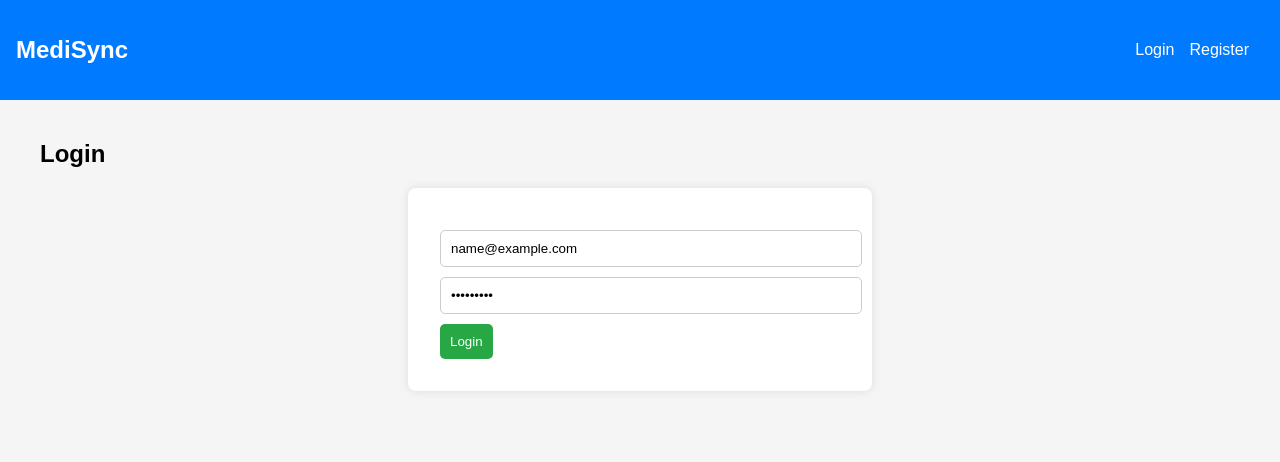
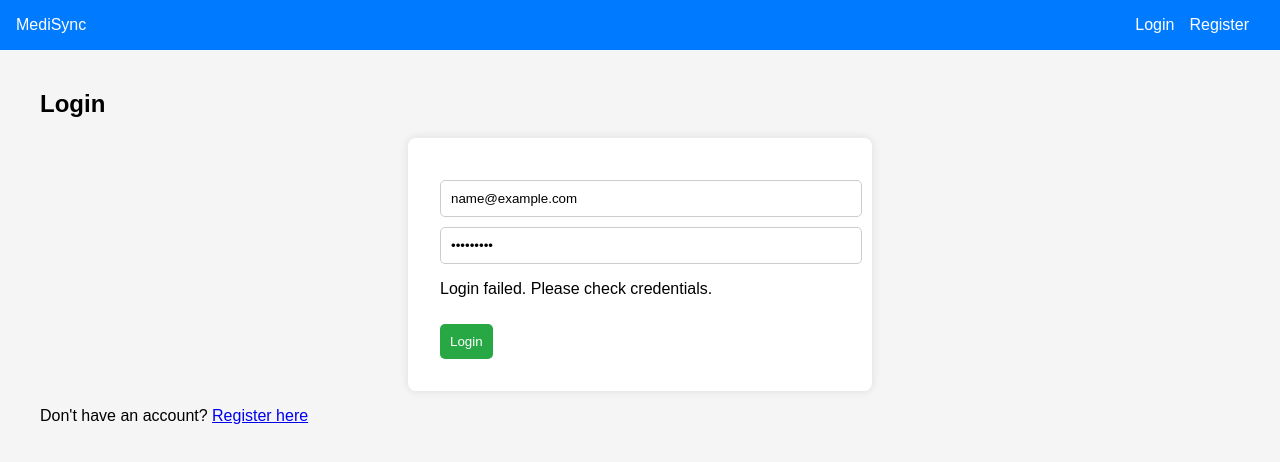
Before and after one commit to shrtn-7/mini-project, a React (Vite) app in the folder frontend/: page /login in a window 1280 px wide. Both pictures are taken after typing "name@example.com", "Sample123" into the empty fields and a click on the button "Login". Shown: the top 462 px of the page. Built offline with nearby package versions, Linux system fonts and the light colour scheme; no server answers.

Commit message:
Fixed Navbar bugs

```diff
--- a/frontend/src/App.jsx
+++ b/frontend/src/App.jsx
@@ -9,14 +9,13 @@ import AppointmentSystem from "./components/AppointmentSystem";
 import MedicalRecords from "./components/MedicalRecords";
 
 function App() {
-  const [user, setUser] = useState(null); // Managing user state
 
   return (
     <>
       <Navbar />
       <div className="container mx-auto p-4">
         <Routes>
-          <Route path="/login" element={<Login setUser={setUser} />} /> {/* Pass setUser */}
+          <Route path="/login" element={<Login/>} />
           <Route path="/register" element={<Register />} />
           <Route path="/patient-dashboard" element={<PatientDashboard />} />
           <Route path="/doctor-dashboard" element={<DoctorDashboard />} />
--- a/frontend/src/components/Login.jsx
+++ b/frontend/src/components/Login.jsx
@@ -1,14 +1,27 @@
-import { useState } from "react";
-import { useNavigate } from "react-router-dom";
+import { useState, useContext } from "react";
+import { Link, useNavigate } from "react-router-dom";
 import axios from "axios";
+import { UserContext } from "../context/UserContext";
 
-function Login({ setUser }) {
+function Login() {
   const [email, setEmail] = useState("");
   const [password, setPassword] = useState("");
+  const [error, setError] = useState("");
   const navigate = useNavigate();
+
+  // --- Get setUser from context ---
+  const { setUser } = useContext(UserContext);
 
   const handleLogin = async (e) => {
     e.preventDefault();
+    setError("");
+
+    // Ensure setUser is available from context provider
+    if (!setUser) {
+      console.error("Login Error: setUser context function is unavailable.");
+      setError("An internal error occurred. Please try again later.");
+      return;
+    }
 
     try {
       const response = await axios.post("http://localhost:5000/auth/login", {
@@ -16,16 +29,19 @@ function Login({ setUser }) {
         password,
       });
 
-      const { user, token } = response.data;
+      const { user: loggedInUser, token } = response.data;
 
-      // Optional: Store token in localStorage for protected routes
-      localStorage.setItem("token", token);
-      setUser(user);
+      localStorage.setItem("token", token); // Store the new token
+
+      setUser(loggedInUser);
 
       // Redirect based on role
-      navigate(user.role === "doctor" ? "/doctor-dashboard" : "/patient-dashboard");
+      navigate(loggedInUser.role === "doctor" ? "/doctor-dashboard" : "/patient-dashboard");
     } catch (err) {
-      alert(err.response?.data?.error || "Login failed");
+      console.error("Login API failed:", err);
+      const errorMessage = err.response?.data?.error || // Check for backend error first
+        (err instanceof ReferenceError ? "An internal login error occurred." : "Login failed. Please check credentials."); // Show generic if it was the ReferenceError
+      setError(errorMessage);
     }
   };
 
@@ -38,6 +54,7 @@ function Login({ setUser }) {
           placeholder="Email"
           value={email}
           onChange={(e) => setEmail(e.target.value)}
+          required
           className="border p-2 rounded"
         />
         <input
@@ -45,10 +62,16 @@ function Login({ setUser }) {
           placeholder="Password"
           value={password}
           onChange={(e) => setPassword(e.target.value)}
+          required
           className="border p-2 rounded"
         />
+        {error && <p className="text-red-500">{error}</p>}
+
         <button type="submit" className="bg-blue-600 text-white px-4 py-2 rounded">Login</button>
       </form>
+      <p className="text-center text-sm mt-4 text-gray-600">
+        Don't have an account? <Link to="/register" className="text-blue-600 hover:underline">Register here</Link>
+      </p>
     </div>
   );
 }
--- a/frontend/src/components/NavBar.jsx
+++ b/frontend/src/components/NavBar.jsx
@@ -1,24 +1,59 @@
-import { Link } from "react-router-dom";
+import React, { useContext } from 'react'; // Import useContext
+import { Link, useNavigate } from 'react-router-dom'; // Import useNavigate for redirection
+import { UserContext } from '../context/UserContext'; // Import the UserContext
 
-function Navbar({ user, setUser }) {
+function Navbar() {
+
+  // Get user state and setter function from the UserContext
+  const { user, setUser } = useContext(UserContext) || {}; // Use || {} for safety if context is momentarily undefined
+  const navigate = useNavigate(); // Initialize navigate hook
+
   const handleLogout = () => {
-    setUser(null);
+    // 1. Clear the user state in the context
+    if (setUser) { // Check if setUser exists before calling
+      setUser(null);
+    }
+
+    // 2. Remove the token from local storage (VERY IMPORTANT)
+    localStorage.removeItem('token');
+
+    // 3. Redirect the user to the login page
+    navigate('/login');
   };
+  // Determine the home link based on login status and role
+  const homeLink = !user ? '/login' : (user.role === 'doctor' ? '/doctor-dashboard' : '/patient-dashboard');
 
   return (
-    <nav className="bg-blue-600 text-white p-4 flex justify-between">
-      <h1 className="text-xl font-bold">MediSync</h1>
+    <nav className="bg-blue-600 text-white p-4 flex justify-between items-center shadow-md">
+      <Link to={homeLink} className="text-xl font-bold hover:text-blue-200 transition-colors">
+          MediSync
+      </Link>
+
       <div>
         {!user ? (
+          // --- Logged OUT View ---
           <>
-            <Link to="/login" className="mr-4">Login</Link>
-            <Link to="/register">Register</Link>
+            <Link to="/login" className="mr-4 hover:text-blue-200 transition-colors">Login</Link>
+            <Link to="/register" className="hover:text-blue-200 transition-colors">Register</Link>
           </>
         ) : (
+          // --- Logged IN View ---
           <>
-            {user.role === "patient" && <Link to="/patient-dashboard" className="mr-4">Dashboard</Link>}
-            {user.role === "doctor" && <Link to="/doctor-dashboard" className="mr-4">Dashboard</Link>}
-            <button onClick={handleLogout} className="bg-red-500 px-3 py-1 rounded">Logout</button>
+            {/* Optional: Display welcome message */}
+            <span className="mr-4 text-sm">Welcome, {user.name || user.email}!</span>
+
+            {/* Dashboard Link (Role Specific) */}
+            {user.role === "patient" && <Link to="/patient-dashboard" className="mr-4 hover:text-blue-200 transition-colors">Dashboard</Link>}
+            {user.role === "doctor" && <Link to="/doctor-dashboard" className="mr-4 hover:text-blue-200 transition-colors">Dashboard</Link>}
+
+            {/* Logout Button */}
+            <button
+                onClick={handleLogout}
+                className="bg-red-500 hover:bg-red-600 px-3 py-1 rounded text-white font-medium transition-colors"
+                title="Logout" // Accessibility
+            >
+                Logout
+            </button>
           </>
         )}
       </div>
--- a/frontend/src/context/UserContext.jsx
+++ b/frontend/src/context/UserContext.jsx
@@ -1,23 +1,41 @@
 import { createContext, useState, useEffect } from "react";
-import * as jwtDecode from "jwt-decode"; // Correct import
+import { jwtDecode } from "jwt-decode"; // Correct import
 
-export const UserContext = createContext();
+export const UserContext = createContext(null);
 
 export function UserProvider({ children }) {
   const [user, setUser] = useState(null);
 
   useEffect(() => {
+    console.log("UserProvider Effect: Checking token...");
     const token = localStorage.getItem("token");
     if (token) {
       try {
-        const decodedUser = jwtDecode.jwtDecode(token); // Correct usage
+        const decodedUser = jwtDecode(token); // Correct usage
+        const currentTime = Date.now() / 1000;
+
+        if (decodedUser.exp < currentTime) {
+          console.log("UserProvider Effect: Token expired."); // Debug
+          throw new Error("Token expired"); // Treat expired token as invalid
+        }
+
+        console.log("UserProvider Effect: Token found and valid. Setting user:", decodedUser); // Debug
+
+
         setUser(decodedUser); // decodedUser contains name, email, role, etc.
-      } catch (err) {
-        console.error("Invalid token", err);
-        setUser(null);
+      } catch (error) {
+        // This catches decoding errors AND the expiry error thrown above
+        console.error("UserProvider Effect: Invalid token encountered.", error); // Debug
+        localStorage.removeItem('token'); // *** Remove the invalid/expired token ***
+        setUser(null); // Ensure user state is null
       }
+    } else {
+      console.log("UserProvider Effect: No token found."); // Debug
+      setUser(null); // Ensure user state is null if no token exists
     }
   }, []);
+
+  console.log("UserContext Rendering - User:", user); // Debug: See context value changes
 
   return (
     <UserContext.Provider value={{ user, setUser }}>
```
